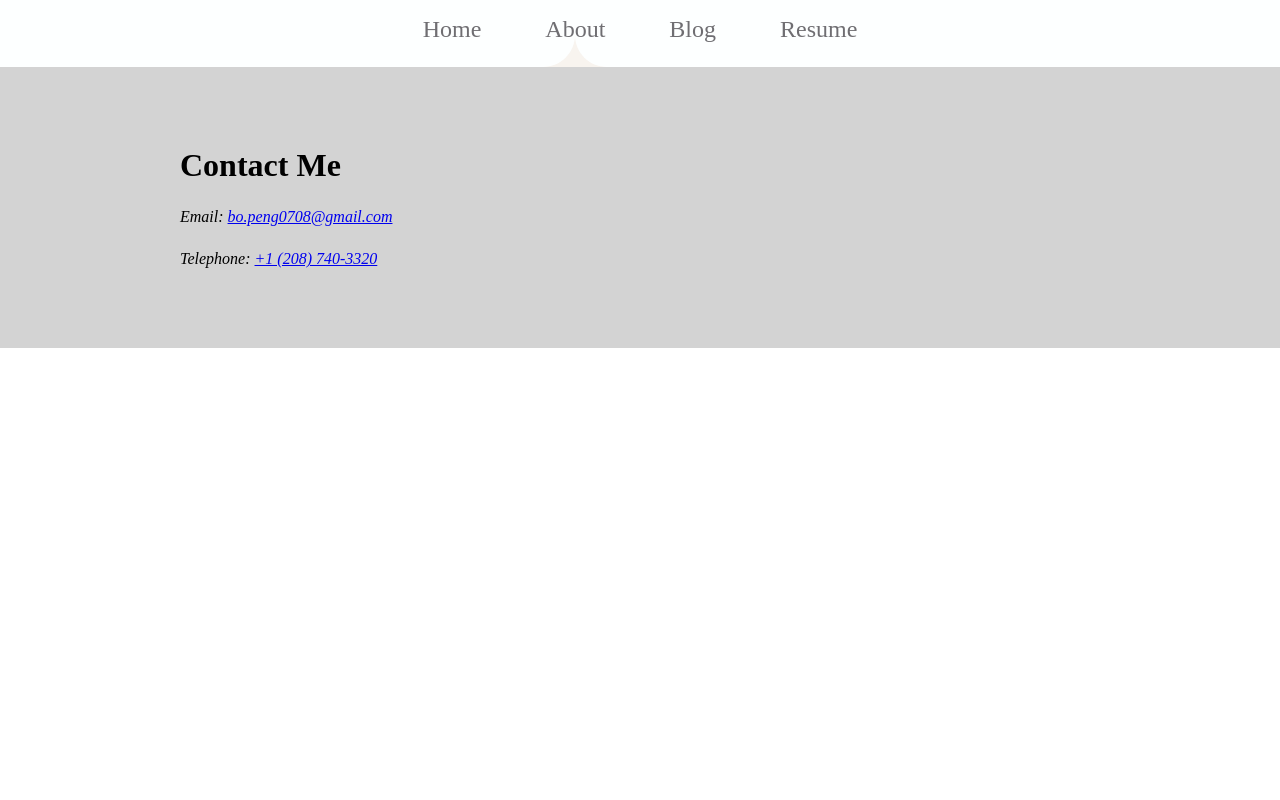
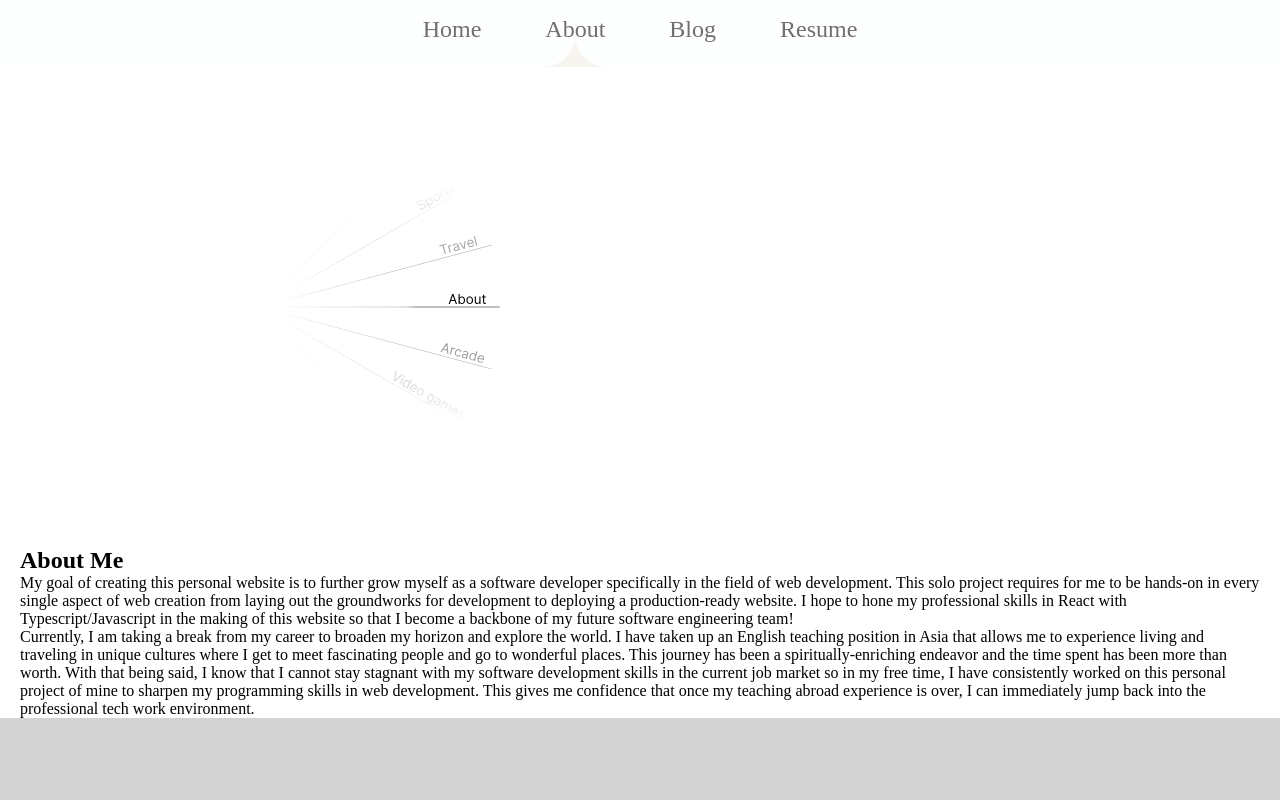
Before and after one commit to BPeng21/bo-site, a React (Vite) app: page /about in a window 1280 px wide. Shown: the top 800 px of the page. Built offline with nearby package versions, Linux system fonts and the light colour scheme; a web font is replaced by a local one.

Commit message:
start about page and create functioning wheel of my hobbies and section of hobby info

```diff
--- a/src/main.tsx
+++ b/src/main.tsx
@@ -2,7 +2,7 @@ import { StrictMode } from 'react';
 import { createRoot } from 'react-dom/client';
 import { BrowserRouter } from 'react-router';
 import App from './App.tsx';
-import './styles/index.css';
+import './index.css';
 import './styles/animations.css';
 
 createRoot(document.getElementById('root')!).render(
--- /dev/null
+++ b/src/pages/about/AboutPage.css
@@ -0,0 +1,10 @@
+.sr-only {
+  position: absolute;
+  width: 1px;
+  height: 1px;
+  padding: 0;
+  margin: -1px;
+  overflow: hidden;
+  clip: rect(0, 0, 0, 0);
+  border: 0;
+}
--- a/src/pages/about/AboutPage.tsx
+++ b/src/pages/about/AboutPage.tsx
@@ -1,5 +1,18 @@
+import { useState } from 'react';
+import HobbyWheel from './Icons/HobbyWheel';
+import HobbyContent from './HobbyContent/HobbyContent';
+import './AboutPage.css'
+
 function AboutPage() {
-  return <div></div>;
+  const [hobbyIndex, setHobbyIndex] = useState(0);
+
+  return (
+    <div>
+      <h1 className="sr-only">About Web Developer and Hobbies</h1>
+      <HobbyWheel setHobbyIndex={setHobbyIndex} />
+      <HobbyContent hobbyIndex={hobbyIndex} />
+    </div>
+  );
 }
 
 export default AboutPage;
--- /dev/null
+++ b/src/pages/about/HobbyContent/HobbyContent.tsx
@@ -0,0 +1,49 @@
+interface Props {
+  hobbyIndex: number;
+}
+
+function HobbyContent({ hobbyIndex }: Props) {
+  const hobbiesInfo = [
+    {
+      title: 'About Me',
+      descriptions: [
+        'My goal of creating this personal website is to further grow myself as a software developer specifically in the field of web development.  This solo project requires for me to be hands-on in every single aspect of web creation from laying out the groundworks for development to deploying a production-ready website. I hope to hone my professional skills in React with Typescript/Javascript in the making of this website so that I become a backbone of my future software engineering team!',
+        'Currently, I am taking a break from my career to broaden my horizon and explore the world. I have taken up an English teaching position in Asia that allows me to experience living and traveling in unique cultures where I get to meet fascinating people and go to wonderful places. This journey has been a spiritually-enriching endeavor and the time spent has been more than worth. With that being said, I know that I cannot stay stagnant with my software development skills in the current job market so in my free time, I have consistently worked on this personal project of mine to sharpen my programming skills in web development. This gives me confidence that once my teaching abroad experience is over, I can immediately jump back into the professional tech work environment.',
+      ],
+    },
+    {
+      title: 'Travel',
+      descriptions: [
+        'I have always wanted to travel, but never had many opportunities to when I was younger. This has really motivated me to take this hiatus from my career to fulfill the dream I always had. I have been to Tokyo, Sapporo, Seoul, Shanghai, Guangzhou, and many more!',
+      ],
+    },
+    {
+      title: 'Sports',
+      descriptions: [
+        'Basketball, football, ping pong, badminton. These are just a few sports that I grew up playing whether casually or competitively.  Sports are something I like to watch as well as actively try to attend in person. I have even gone to Esports events.',
+      ],
+    },
+    {
+      title: 'Video Games',
+      descriptions: [
+        'I grew up as a child with video games right there beside me. From Megaman and Pokemon in my childhood, to Madden and Nba2k in my teenage years, and finally transitioning to Genshin and Valorant now, video games have been a major part of my life. Although the genre of the game I play is always changing, my passion for video games is everlasting.',
+      ],
+    },
+    {
+      title: 'Arcade',
+      descriptions: [
+        'I occasionally enjoy going to the arcade to scratch the itch I have to play on those big old machines. My favorites are the basketball shooting, coin pushers, bowling, and of course, the infamous claw machines.',
+      ],
+    },
+  ];
+  return (
+    <article>
+      <h2>{hobbiesInfo[hobbyIndex]?.title}</h2>
+      {hobbiesInfo[hobbyIndex]?.descriptions.map((description, index) => (
+        <p key={index}>{description}</p>
+      ))}
+    </article>
+  );
+}
+
+export default HobbyContent;
--- /dev/null
+++ b/src/pages/about/Icons/HobbyWheel.css
@@ -0,0 +1,20 @@
+.wheel-wrapper {
+   height: 30rem;
+   width: 30rem;
+  -webkit-mask-image: radial-gradient(
+    ellipse 35rem 19rem at 100% 49%,
+    black 15%,
+    rgba(0, 0, 0, 0.4) 17%,
+    transparent 40%
+  );
+  mask-image: radial-gradient(
+    ellipse 35rem 19rem at 100% 49%,
+    black 15%,
+    rgba(0, 0, 0, 0.4) 17%,
+    transparent 40%
+  );
+}
+
+.wheel-image {
+  height: 100%;
+}
--- /dev/null
+++ b/src/pages/about/Icons/HobbyWheel.tsx
@@ -0,0 +1,83 @@
+import { useEffect, useState, useRef } from 'react';
+import Wheel from './../../../assets/wheel.svg';
+import './HobbyWheel.css';
+
+interface Props {
+  setHobbyIndex: (hobbyIndex: number) => void;
+}
+
+const SPIN_DURATION = 6;
+
+function HobbyWheel({ setHobbyIndex }: Props) {
+  const [rotation, setRotation] = useState(0);
+  const isDragging = useRef(false);
+  const startY = useRef(0);
+  const startRotation = useRef(0);
+  const controlledSpinRotation = useRef(0);
+
+  function handleMouseDown(event: React.MouseEvent) {
+    isDragging.current = true;
+    startY.current = event.clientY;
+    startRotation.current = rotation % 360;
+    document.body.style.cursor = 'grabbing';
+    setRotation(startRotation.current);
+  }
+
+  function handleMouseMove(event: MouseEvent) {
+    if (!isDragging.current) return;
+
+    const amountMovedY = event.clientY - startY.current;
+
+    setRotation(startRotation.current + amountMovedY / 2);
+  }
+
+  function handleMouseUp() {
+    isDragging.current = false;
+    document.body.style.cursor = 'default';
+
+    let calculatedFinalRotation = 0;
+
+    if (rotation - startRotation.current < 30) {
+      setRotation(startRotation.current);
+    } else {
+      controlledSpinRotation.current += 15;
+      controlledSpinRotation.current %= 75;
+
+      calculatedFinalRotation = Math.floor((rotation - startRotation.current) / 30) * 360 +
+      controlledSpinRotation.current;
+
+      setRotation(calculatedFinalRotation);
+    }
+
+    setHobbyIndex((calculatedFinalRotation % 360) / 15);
+  }
+
+  useEffect(() => {
+    window.addEventListener('mousemove', handleMouseMove);
+    window.addEventListener('mouseup', handleMouseUp);
+    return () => {
+      window.removeEventListener('mousemove', handleMouseMove);
+      window.removeEventListener('mouseup', handleMouseUp);
+    };
+  }, [rotation]);
+
+  return (
+    <div className="wheel-wrapper">
+      <img
+        src={Wheel}
+        alt="wheel about me"
+        className="wheel-image"
+        draggable="false"
+        onMouseDown={handleMouseDown}
+        style={{
+          transform: `rotate(${rotation}deg)`,
+          transition: isDragging.current
+            ? 'none'
+            : `transform ${SPIN_DURATION}s cubic-bezier(0.1, 0.9, 0.2, 1)`,
+        }}
+      ></img>
+    </div>
+  );
+}
+
+export default HobbyWheel;
```
Also changed, not shown: src/assets/wheel.svg (added), src/index.css (renamed from src/styles/index.css), src/pages/about/HobbyContent/HobbyContent.css (added).
